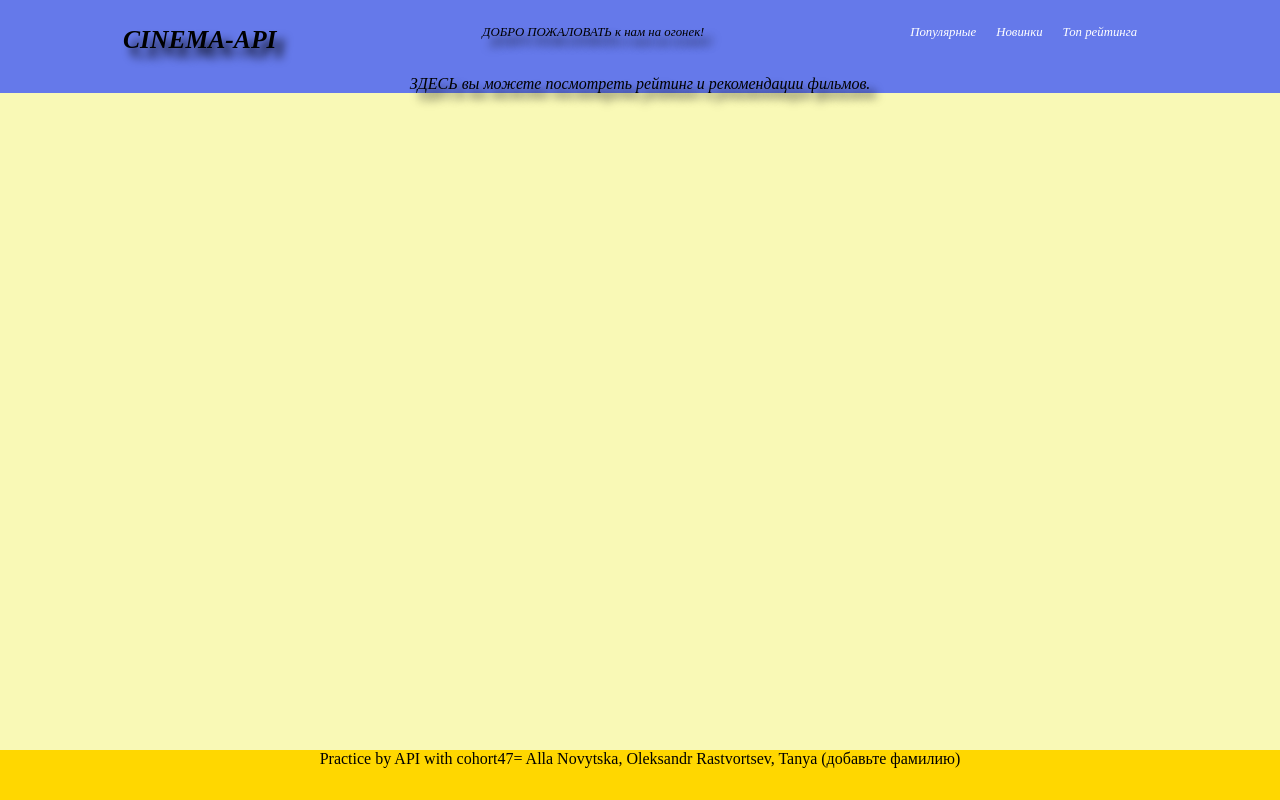
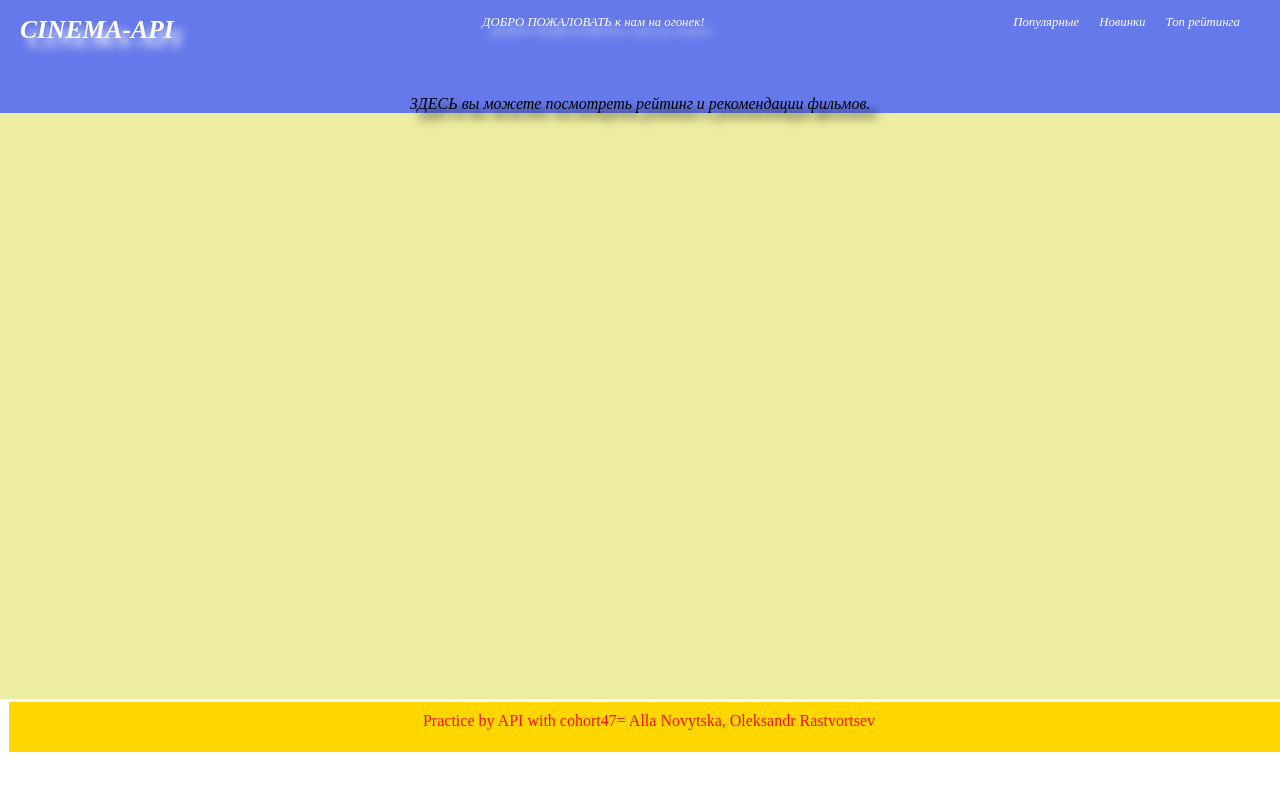
Before and after one commit to AllaNovytska2024/CINEMA-API, a plain HTML site: page index.html in a window 1280 px wide. Drawn offline with Linux system fonts and the light colour scheme; no server answers; a web font is replaced by a local one.

Commit message:
footer change

```diff
--- a/index.html
+++ b/index.html
@@ -39,9 +39,9 @@
       <div id="loader" class="loader loader-hide"></div>
       <div id="container-film" class="container-film"></div>
     </main>
-    <footer>
-      Practice by API with cohort47= Alla Novytska, Oleksandr Rastvortsev, Tanya
-      (добавьте фамилию)
+    <footer class="span">
+      <span>Practice by API with cohort47= Alla Novytska, Oleksandr Rastvortsev</span>
+
     </footer>
   </body>
 </html>
--- a/style.css
+++ b/style.css
@@ -9,16 +9,18 @@ body {
   margin: 0;
 }
 
+
+
 header {
   position: sticky;
   top: 0px;
-
+  color: white;
   display: flex;
-  padding: 25px 20px;
+  padding: 15px 20px;
   width: 100%;
-  height: 75px;
+  height: 95px;
   background-color: rgb(101, 121, 234);
-  justify-content: space-around;
+  justify-content: space-between;
   font-size: 80%;
   font-family: "Times New Roman", Times, serif;
   font-style: italic;
@@ -27,13 +29,13 @@ header {
 main {
   padding: 0px;
   flex: 1;
-  background-color: rgb(249, 249, 182);
+  background-color: rgb(237, 237, 161);
 }
 
 .loader {
   width: 69px;
   height: 69px;
-  border: 9px solid rgb(236, 72, 8);
+  border: 9px solid rgb(239, 69, 12);
   border-bottom-color: gold;
   border-radius: 50%;
   display: block;
@@ -63,9 +65,10 @@ footer {
   height: 50px;
   background-color: gold;
   text-align: center;
+
 }
 
-.container-film {
+.container-film{
   display: grid;
   grid-template-columns: repeat(auto-fill, minmax(250px, 1fr));
   gap: 10px;
@@ -75,9 +78,12 @@ footer {
 .film-card {
   border: 5px double rgb(29, 49, 70);
   border-radius: 10px;
-  padding: 5px;
-  margin: 5px;
+  padding: 20px ;
+  margin: 20px;
+
 }
+
+
 
 .film-card img {
   border-radius: 8px;
@@ -109,6 +115,12 @@ nav a {
 .movie {
   display: inline-block;
   width: 200px;
+  margin: 10px;
+  text-align: center;
+}
+
+.movie img {
+  width: 150px;
   height: 100%;
   margin: 5px;
   text-align: center;
@@ -132,3 +144,20 @@ nav a {
 background-color: rgb(101, 121, 234);
   font-family: "Times New Roman", Times, serif;
 }
+
+footer {
+  width: 100%;
+  height: 50px;
+  background-color: gold;
+}
+
+.span {
+  justify-content: space-between;
+  text-align: center;
+  padding-top: 10px;
+  margin: 3px 9px 48px 9px;
+  color: rgb(243, 17, 17);
+}
+.span:hover {
+  color: rgba(7, 2, 17, 0.542);
+}
```
